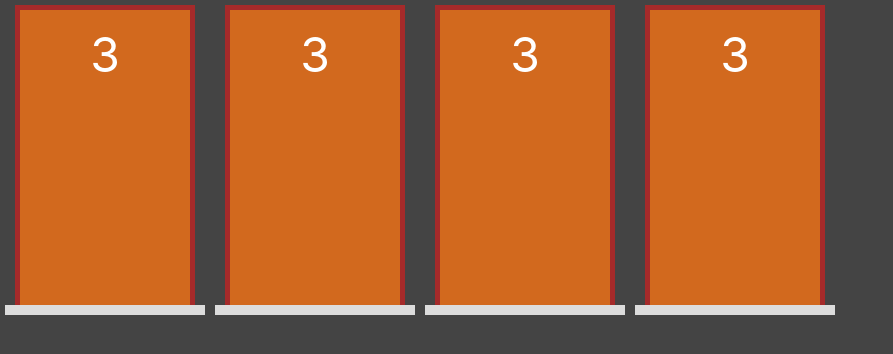
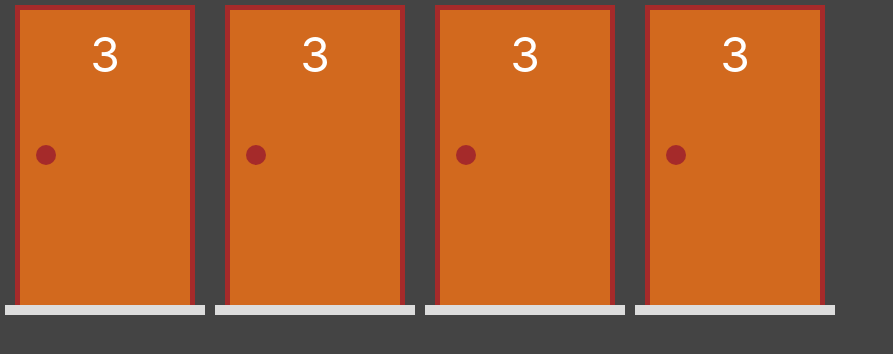
Before and after one commit to pabloaraujo22/portas, a Next.js app: page / in a window 1280 px wide. Shown: the top 354 px of the page, without its empty margins (0-893 px from the left). Built offline with nearby package versions, Linux system fonts and the light colour scheme.

Commit message:
Componente Porta 05

```diff
--- a/src/components/Porta.jsx
+++ b/src/components/Porta.jsx
@@ -6,6 +6,7 @@
             <div className={styles.frame}>
                 <div className={styles.porta}>
                     <div className={styles.numero}>3</div>
+                    <div className={styles.macaneta}></div>
                 </div>
             </div>
             <div className={styles.chao}></div>
--- a/src/styles/Porta.module.css
+++ b/src/styles/Porta.module.css
@@ -1,4 +1,5 @@
 .area{
+    position: relative;
     display: flex;
     flex-direction: column;
     align-items: center;
@@ -30,3 +31,13 @@
     padding: 15px;
     font-size: 3rem;
 }
+.macaneta{
+    position: absolute;
+    top: calc(0.45 * var(--area-porta-altura));
+    align-self: flex-start;
+    margin: 0 1em;
+    width: 20px;
+    height: 20px;
+    border-radius: 10px;
+    background-color: brown;
+}
```
